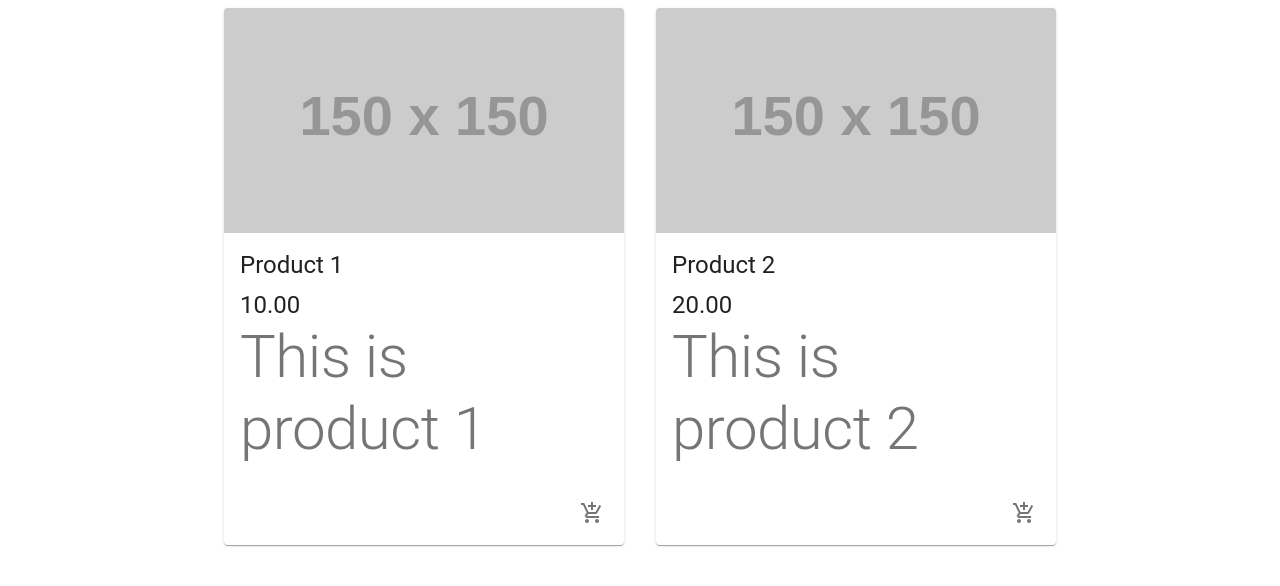
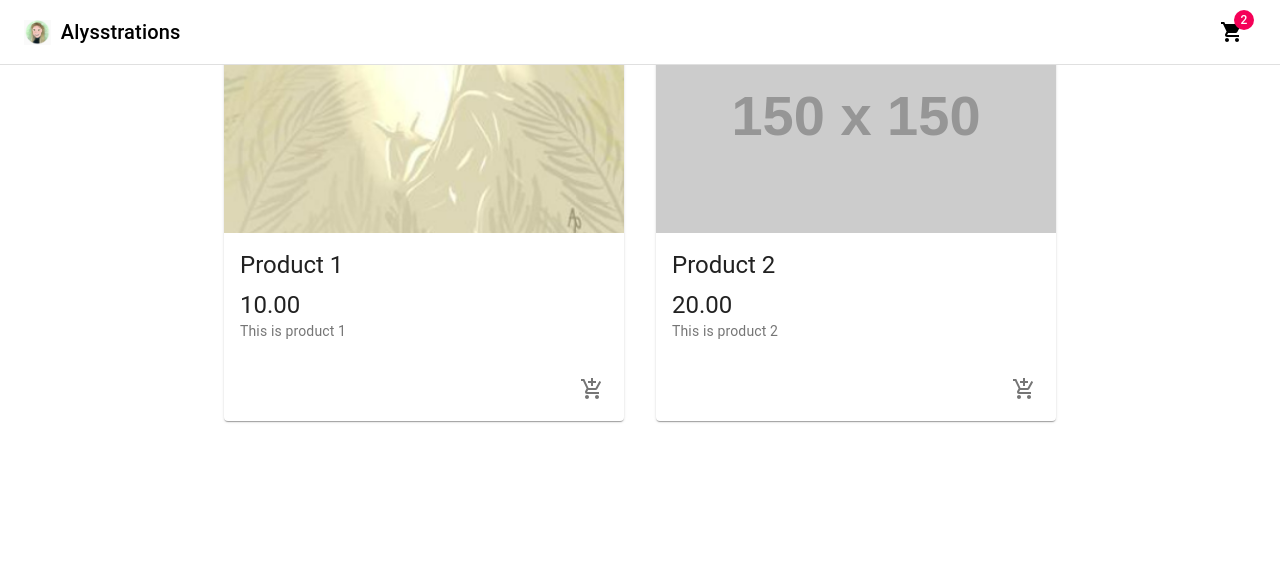
Before and after one commit to nperez97/art-store, a React (Create React App) app: page / in a window 1280 px wide. Shown: the top 586 px of the page. Built offline with nearby package versions, Linux system fonts and the light colour scheme.

Commit message:
navBar and uploaded images

```diff
--- a/src/App.js
+++ b/src/App.js
@@ -1,9 +1,14 @@
 import React from 'react'
-import Products from './components/Products/Products';
+//import Products from './components/Products/Products';
+
+import { Products, Navbar } from './components'
 
 const App = () => {
   return (
-    <div><Products /></div>
+    <div>
+      <Navbar />
+      <Products />
+    </div>
   )
 }
 
--- /dev/null
+++ b/src/components/Navbar/Navbar.js
@@ -0,0 +1,33 @@
+import React from 'react';
+import { AppBar, Toolbar, IconButton, Badge, MenuItem, Menu, Typography } from '@material-ui/core';
+import { ShoppingCart } from '@material-ui/icons';
+
+import logo from '../../assets/logo.PNG';
+import useStyles from './styles';
+
+const Navbar = () => {
+    const classes = useStyles();
+
+    return (
+        <>
+            <AppBar position="fixed" className={classes.appBar} color="inherit">
+                <Toolbar>
+                    <Typography variant='h6' className={classes.title} color="inherit">
+                        <img src={logo} alt='Alysstrations' height="25px" className={classes.image}/>
+                        Alysstrations
+                    </Typography>
+                    <div className={classes.grow} />
+                    <div className={classes.button}>
+                        <IconButton aria-label="Show Cart Items" color="inherit">
+                            <Badge badgeContent={2} color="secondary">
+                                <ShoppingCart />
+                            </Badge>
+                        </IconButton>
+                    </div>
+                </Toolbar>
+            </AppBar>
+        </>
+    )
+}
+
+export default Navbar
--- /dev/null
+++ b/src/components/Navbar/styles.js
@@ -0,0 +1,68 @@
+import { makeStyles, fade } from '@material-ui/core/styles';
+
+const drawerWidth = 0;
+
+export default makeStyles((theme) => ({
+  appBar: {
+    boxShadow: 'none',
+    borderBottom: '1px solid rgba(0, 0, 0, 0.12)',
+    [theme.breakpoints.up('sm')]: {
+      width: `calc(100% - ${drawerWidth}px)`,
+      marginLeft: drawerWidth,
+    },
+  },
+  title: {
+    flexGrow: 1,
+    alignItems: 'center',
+    display: 'flex',
+    textDecoration: 'none',
+  },
+  image: {
+    marginRight: '10px',
+  },
+  menuButton: {
+    marginRight: theme.spacing(2),
+    [theme.breakpoints.up('sm')]: {
+      display: 'none',
+    },
+  },
+  grow: {
+    flexGrow: 1,
+  },
+  search: {
+    position: 'relative',
+    borderRadius: theme.shape.borderRadius,
+    backgroundColor: fade(theme.palette.common.white, 0.15),
+    '&:hover': {
+      backgroundColor: fade(theme.palette.common.white, 0.25),
+    },
+    marginRight: theme.spacing(2),
+    marginLeft: 0,
+    width: '100%',
+    [theme.breakpoints.up('sm')]: {
+      width: 'auto',
+    },
+  },
+  searchIcon: {
+    padding: theme.spacing(0, 2),
+    height: '100%',
+    position: 'absolute',
+    pointerEvents: 'none',
+    display: 'flex',
+    alignItems: 'center',
+    justifyContent: 'center',
+  },
+  inputRoot: {
+    color: 'inherit',
+  },
+  inputInput: {
+    padding: theme.spacing(1, 1, 1, 0),
+    // vertical padding + font size from searchIcon
+    paddingLeft: `calc(1em + ${theme.spacing(4)}px)`,
+    transition: theme.transitions.create('width'),
+    width: '100%',
+    [theme.breakpoints.up('md')]: {
+      width: '20ch',
+    },
+  },
+}));
--- a/src/components/Products/Product/Product.jsx
+++ b/src/components/Products/Product/Product.js
@@ -10,7 +10,7 @@
 
     return (
     <Card className={classes.root}>
-        <CardMedia className={classes.media} image="https://via.placeholder.com/150" title={Product.name} />
+        <CardMedia className={classes.media} image={product.image} title={product.name} />
         <CardContent>
             <div className={classes.CardContent}>
                 <Typography variant="h5" gutterBottom>
@@ -19,7 +19,7 @@
                 <Typography variant="h5">
                     {product.price}
                 </Typography>
-                <Typography variant= "h2" color="textSecondary">{product.description}</Typography>
+                <Typography variant= "body2" color="textSecondary">{product.description}</Typography>
             </div>
         </CardContent>
         <CardActions disableSpacing className={classes.cardActions}>
--- a/src/components/Products/Products.jsx
+++ b/src/components/Products/Products.js
@@ -2,9 +2,10 @@
 import { Grid } from '@material-ui/core';
 
 import Product from './Product/Product';
+import jesus from './Product/Images/Jesus.png';
 
 const products = [
-    { id:1, name: "Product 1", price: "10.00", description: "This is product 1", image: "https://via.placeholder.com/150" },
+    { id:1, name: "Product 1", price: "10.00", description: "This is product 1", image: jesus },
     { id:2, name: "Product 2", price: "20.00", description: "This is product 2", image: "https://via.placeholder.com/150" },
 ];
 
--- /dev/null
+++ b/src/components/index.js
@@ -0,0 +1,2 @@
+export { default as Navbar } from './Navbar/Navbar';
+export { default as Products } from './Products/Products';
```
Also changed, not shown: src/assets/logo.PNG (added), src/components/Products/Product/Images/Jesus.png (added).
